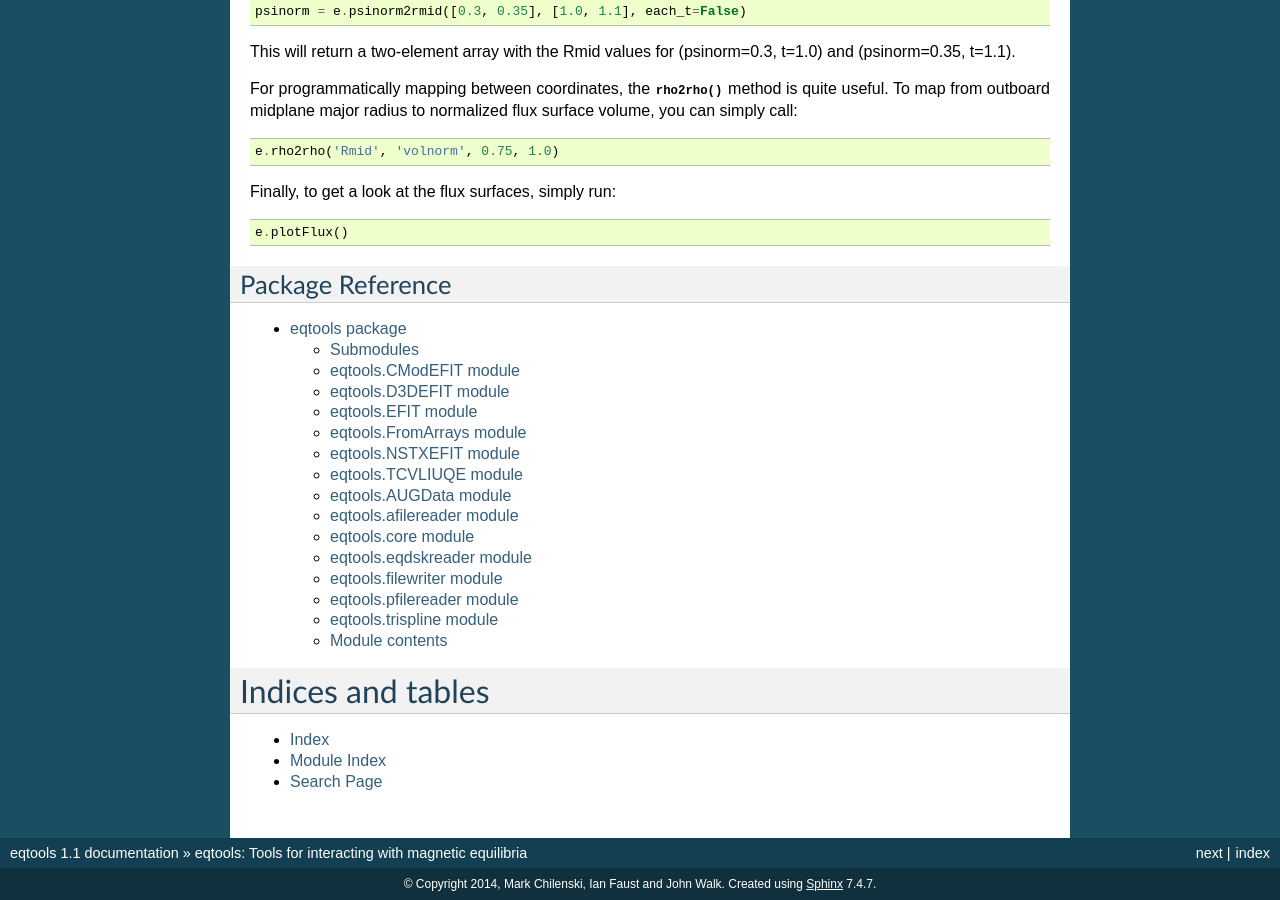
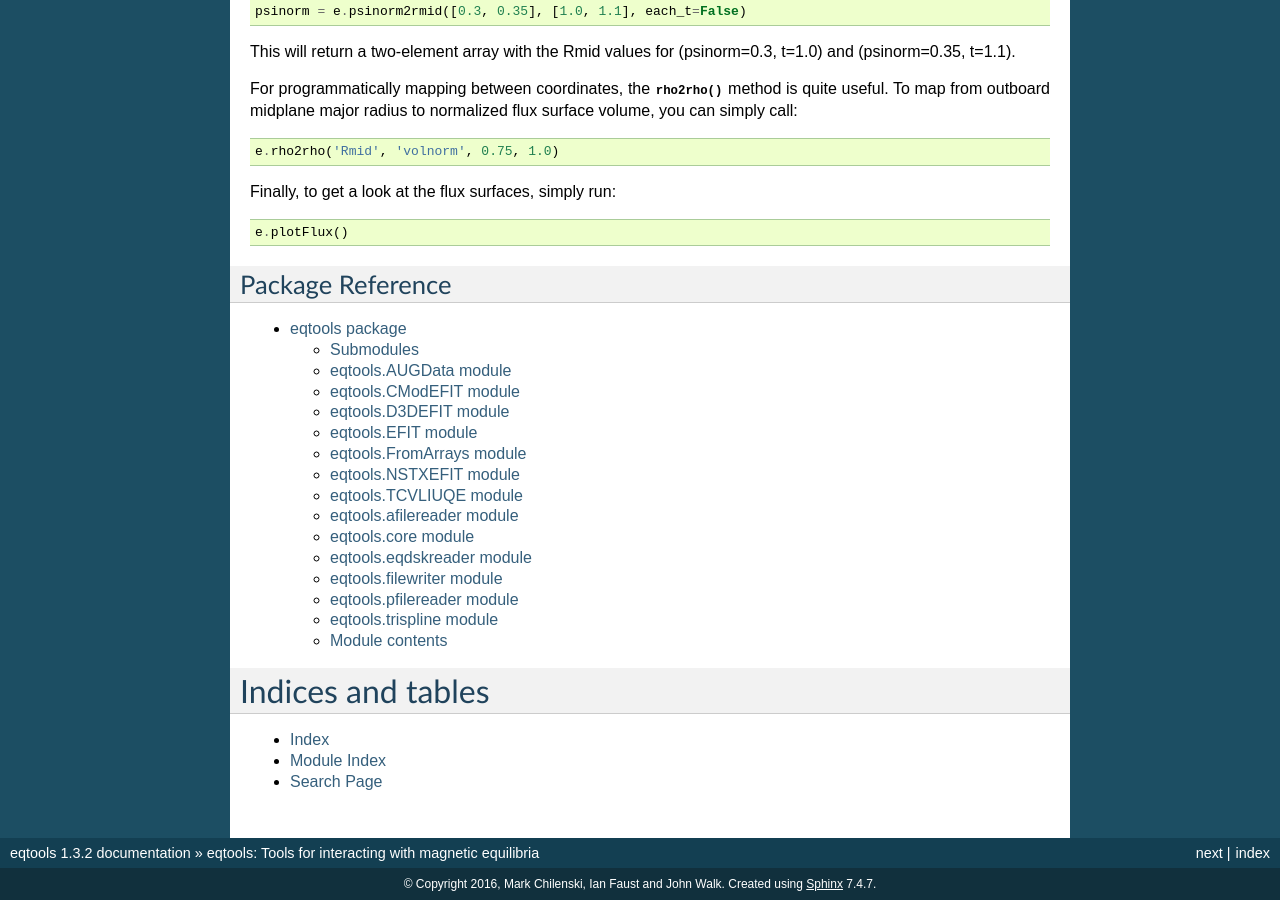
Before and after one commit to PSFCPlasmaTools/eqtools, a Sphinx documentation site: the page built from docs/source/index.rst, in a window 1280 px wide and 900 px high, scrolled down 1755 px. Built offline with Sphinx 7.4.7, drawn with Linux system fonts in a browser that asks for light colours; formulas are drawn with MathJax 3; some of the changed text lies outside the part shown.

Commit message:
Update sphinx with new AUG, using: sphinx-apidoc -fo docs/source/ eqtools/

```diff
--- a/docs/source/conf.py
+++ b/docs/source/conf.py
@@ -46,16 +46,16 @@
 
 # General information about the project.
 project = u'eqtools'
-copyright = u'2014, Mark Chilenski, Ian Faust and John Walk'
+copyright = u'2016, Mark Chilenski, Ian Faust and John Walk'
 
 # The version info for the project you're documenting, acts as replacement for
 # |version| and |release|, also used in various other places throughout the
 # built documents.
 #
 # The short X.Y version.
-version = '1.1'
+version = '1.3.2'
 # The full version, including alpha/beta/rc tags.
-release = '1.1'
+release = '1.3.2'
 
 # The language for content autogenerated by Sphinx. Refer to documentation
 # for a list of supported languages.
@@ -233,7 +233,7 @@
 #  dir menu entry, description, category)
 texinfo_documents = [
   ('index', 'eqtools', u'eqtools Documentation',
-   u'Mark Chilenski, Ian Faust and John Walk', 'eqtools', 'One line description of project.',
+   u'Mark Chilenski, Ian Faust and John Walk', 'eqtools', 'Tools for working with magnetic equilibrium reconstructions.',
    'Miscellaneous'),
 ]
 
```
Also changed, not shown: docs/source/eqtools.rst (+8 -8 lines).
